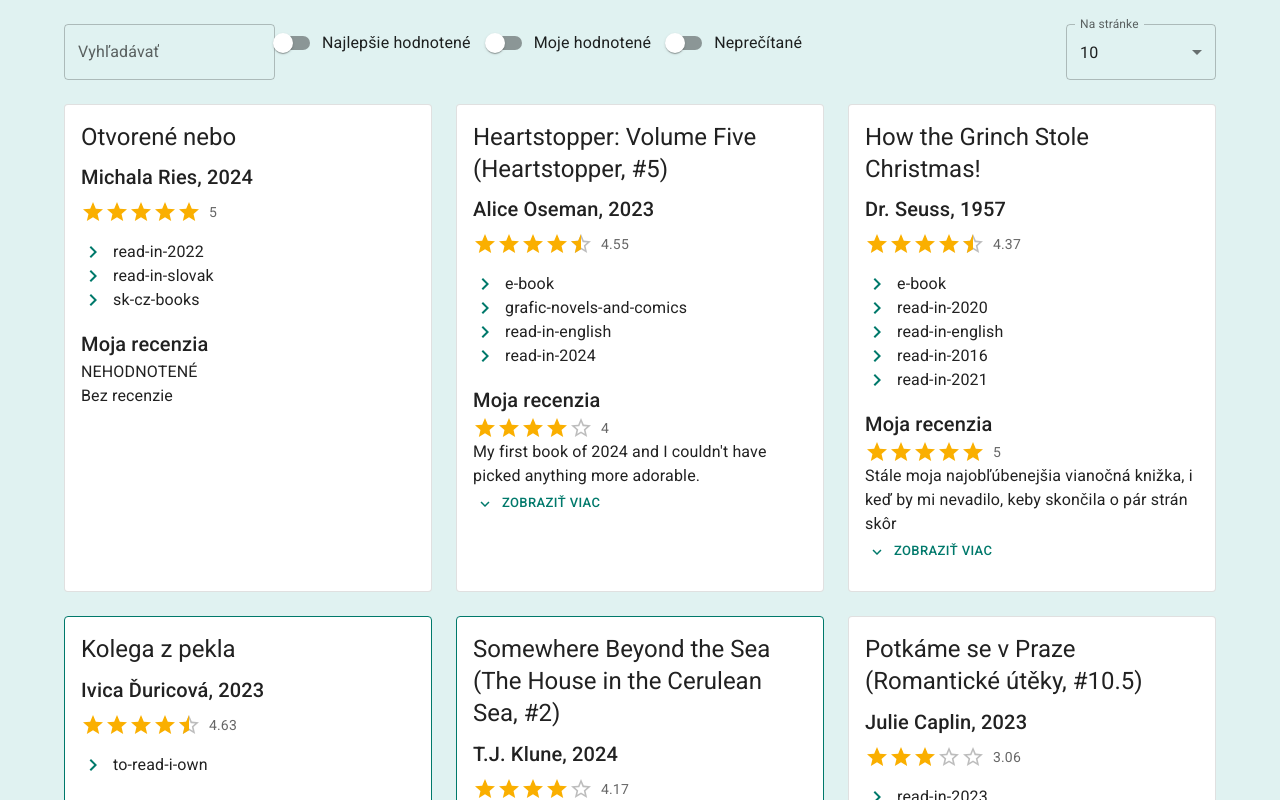
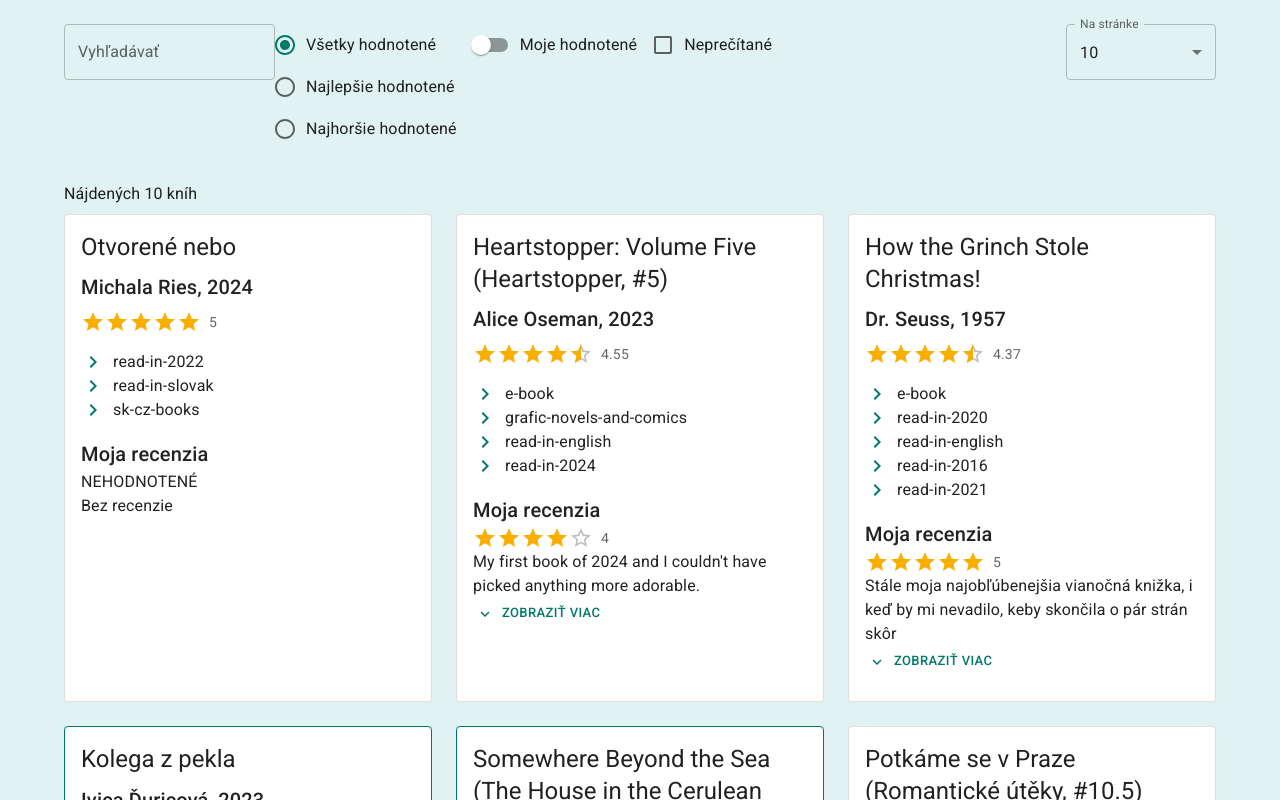
Before and after one commit to strakovmaa/books-list, a Next.js app: page / in a window 1280 px wide. Shown: the top 800 px of the page. Built offline with nearby package versions, Linux system fonts and the light colour scheme.

Commit message:
add radio

```diff
--- a/src/app/components/BookList.jsx
+++ b/src/app/components/BookList.jsx
@@ -1,4 +1,10 @@
-import { Alert, CircularProgress, Grid, Stack } from "@mui/material";
+import {
+  Alert,
+  CircularProgress,
+  Grid,
+  Stack,
+  Typography
+} from "@mui/material";
 import { useContext } from "react";
 import { BookContext } from "../context/BookContext";
 import Book from "./Book";
@@ -21,13 +27,20 @@
           Nenašli sa žiadne knihy
         </Alert>
       ) : (
-        <Grid container rowSpacing={3} columnSpacing={{ xs: 1, sm: 2, md: 3 }}>
+        <>
+          <Typography my={1}>Nájdených {resultBooks.length} kníh</Typography>
+          <Grid
+            container
+            rowSpacing={3}
+            columnSpacing={{ xs: 1, sm: 2, md: 3 }}
+          >
             {resultBooks.map((book) => (
               <Grid key={book.Title} item xs={4}>
                 <Book book={book} />
               </Grid>
             ))}
           </Grid>
+        </>
       )}
     </>
   );
--- a/src/app/components/Filters.jsx
+++ b/src/app/components/Filters.jsx
@@ -1,4 +1,13 @@
-import { Box, FormControlLabel, Switch, TextField } from "@mui/material";
+import {
+  Box,
+  Checkbox,
+  FormControl,
+  FormControlLabel,
+  Radio,
+  RadioGroup,
+  Switch,
+  TextField
+} from "@mui/material";
 import { useContext } from "react";
 import { BookContext } from "../context/BookContext";
 
@@ -13,6 +22,7 @@
     search,
     handleSearchChange
   } = useContext(BookContext);
+
   return (
     <Box my={3}>
       <TextField
@@ -21,10 +31,26 @@
         value={search}
         onChange={handleSearchChange}
       />
-      <FormControlLabel
-        control={<Switch checked={applyRating} onChange={handleRatingChange} />}
-        label="Najlepšie hodnotené"
-      />
+      <FormControl>
+        <RadioGroup value={applyRating} onChange={handleRatingChange}>
+          <FormControlLabel
+            value="rating"
+            control={<Radio />}
+            label="Všetky hodnotené"
+          />
+          <FormControlLabel
+            value="bestRating"
+            control={<Radio />}
+            label="Najlepšie hodnotené"
+          />
+          <FormControlLabel
+            value="worstRating"
+            control={<Radio />}
+            label="Najhoršie hodnotené"
+          />
+        </RadioGroup>
+      </FormControl>
+
       <FormControlLabel
         control={
           <Switch checked={applyMyRating} onChange={handleMyRatingChange} />
@@ -32,7 +58,9 @@
         label="Moje hodnotené"
       />
       <FormControlLabel
-        control={<Switch checked={applyUnread} onChange={handleUnreadChange} />}
+        control={
+          <Checkbox checked={applyUnread} onChange={handleUnreadChange} />
+        }
         label="Neprečítané"
       />
     </Box>
--- a/src/app/components/SelectCount.jsx
+++ b/src/app/components/SelectCount.jsx
@@ -8,12 +8,12 @@
     label: "10"
   },
   {
-    value: 20,
-    label: "20"
+    value: 30,
+    label: "30"
   },
   {
-    value: 30,
-    label: "30"
+    value: 50,
+    label: "50"
   }
 ];
 
--- a/src/app/hooks/useFilters.js
+++ b/src/app/hooks/useFilters.js
@@ -1,13 +1,13 @@
 import { useState } from "react";
 
 export const useFilters = (books) => {
-  const [applyRating, setApplyRating] = useState(false);
+  const [applyRating, setApplyRating] = useState("rating");
   const [applyMyRating, setApplyMyRating] = useState(false);
   const [applyUnread, setApplyUnread] = useState(false);
   const [search, setSearch] = useState("");
 
   const handleRatingChange = (event) => {
-    setApplyRating(event.target.checked);
+    setApplyRating(event.target.value);
   };
 
   const handleMyRatingChange = (event) => {
@@ -28,11 +28,23 @@
     return result !== -1;
   };
 
+  const getRating = (book) => {
+    if (applyRating === "bestRating") {
+      return book["Average Rating"] > 4.5;
+    }
+    if (applyRating === "worstRating") {
+      return book["Average Rating"] < 4;
+    }
+
+    return true;
+  };
+
   const filterBook = (book) => {
-    const rating = applyRating ? book["Average Rating"] > 4.5 : true;
+    const rating = getRating(book);
     const myRating = applyMyRating ? book["My Rating"] > 0 : true;
     const unread = applyUnread ? book.isUnread : true;
     const searched = search.length > 0 ? getSearch(book) : true;
+    // ak sú všetky 4 true, knižka sa zobrazí
     return rating && myRating && unread && searched;
   };
 
```
Lines whose indentation alone changed are shown as unchanged.
